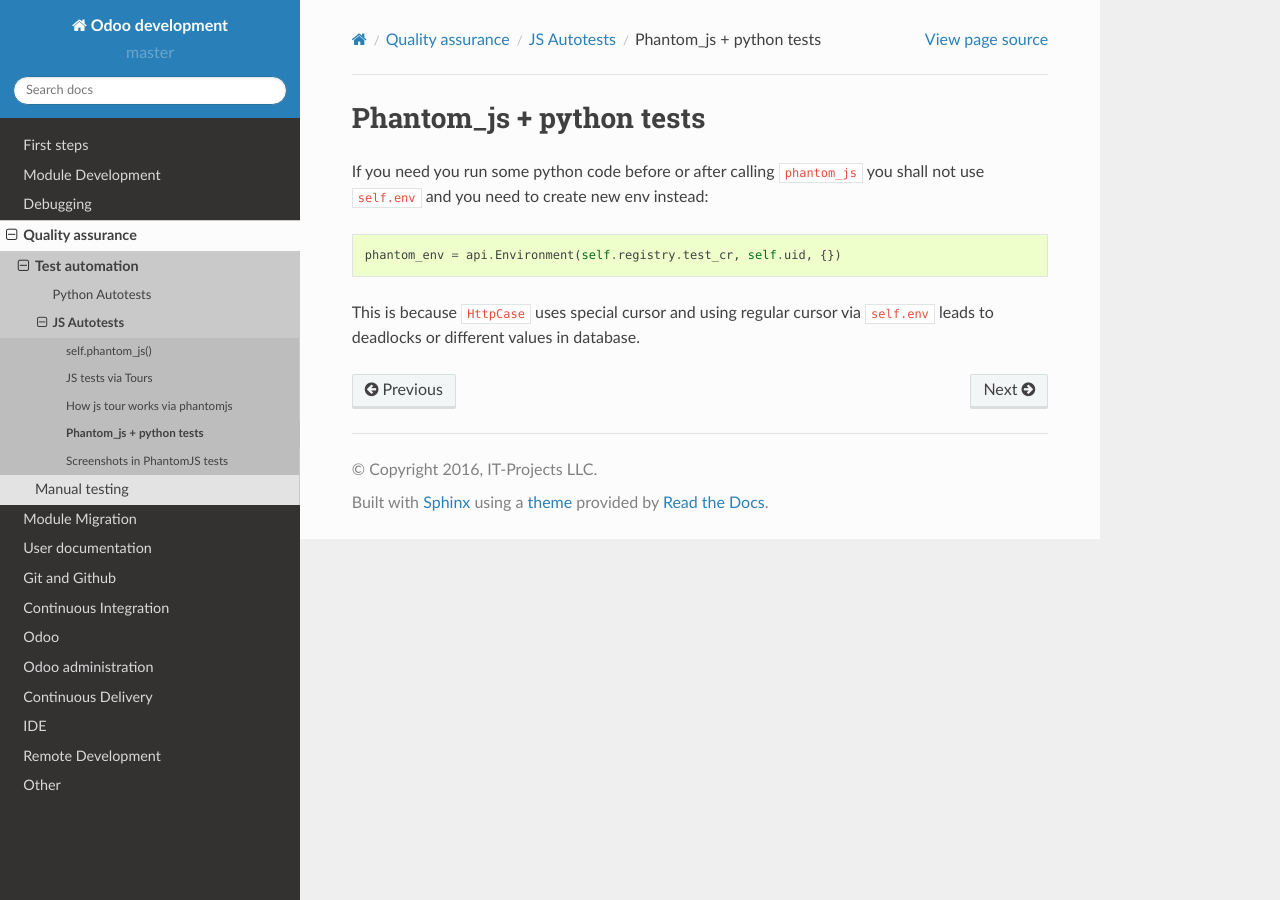
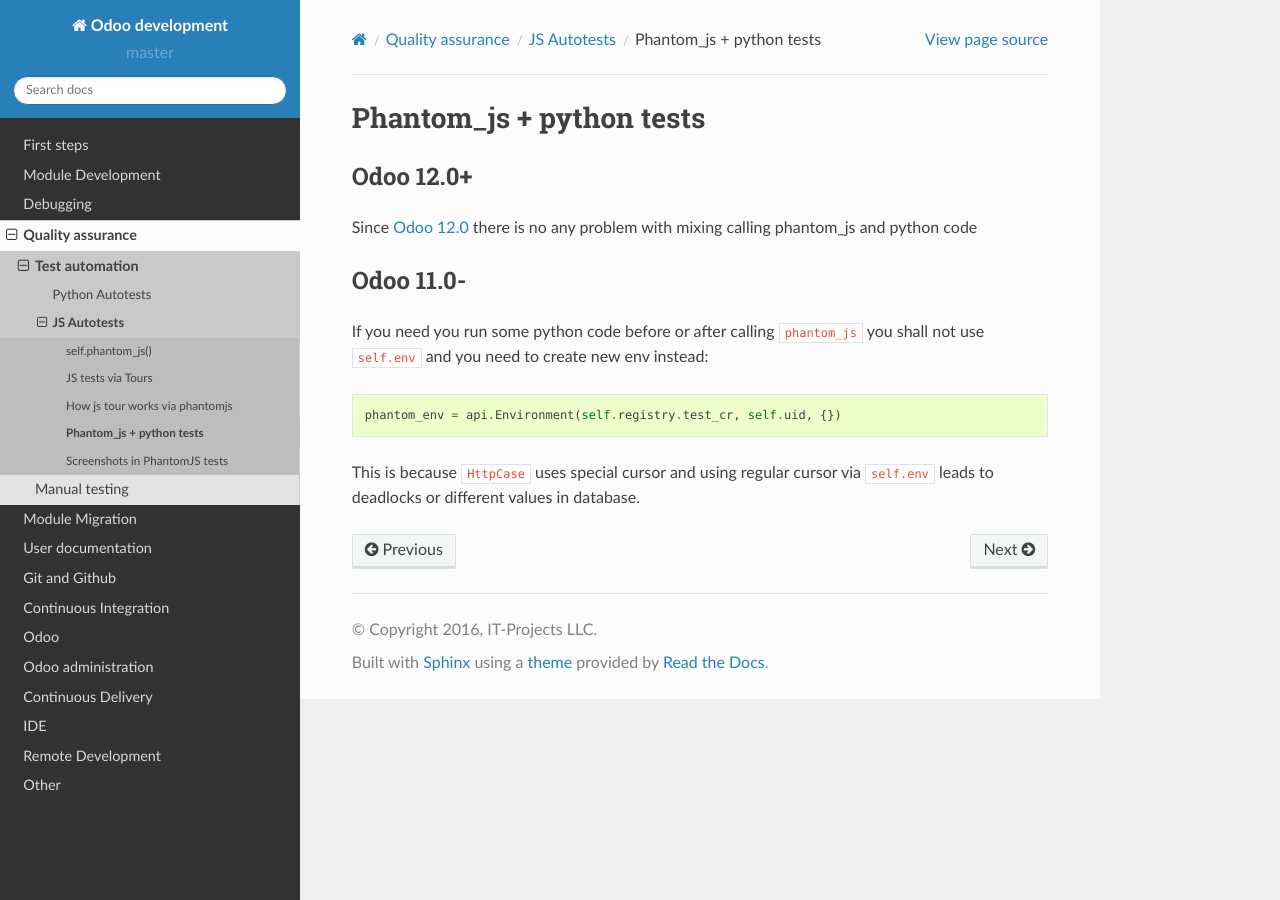
Before and after one commit to itpp-labs/odoo-development, a Sphinx documentation site: the page built from docs/qa/js/phantom_js-test_cr.rst, in a window 1280 px wide. Built offline with Sphinx 7.4.7 and the Read the Docs theme 2.0.0, drawn with Linux system fonts in a browser that asks for light colours.

Commit message:
[DOC] no workaround needed since Odoo 12

```diff
--- a/docs/qa/js/phantom_js-test_cr.rst
+++ b/docs/qa/js/phantom_js-test_cr.rst
@@ -1,6 +1,14 @@
 ===========================
  Phantom_js + python tests
 ===========================
+
+Odoo 12.0+
+==========
+
+Since `Odoo 12.0 <https://github.com/odoo/odoo/commit/7ea4f13f16671b4361a42d668fb81c941a552468>`__ there is no any problem with mixing calling phantom_js and python code
+
+Odoo 11.0-
+==========
 
 If you need you run some python code before or after calling ``phantom_js`` you shall not use ``self.env`` and you need to create new env instead::
 
```
